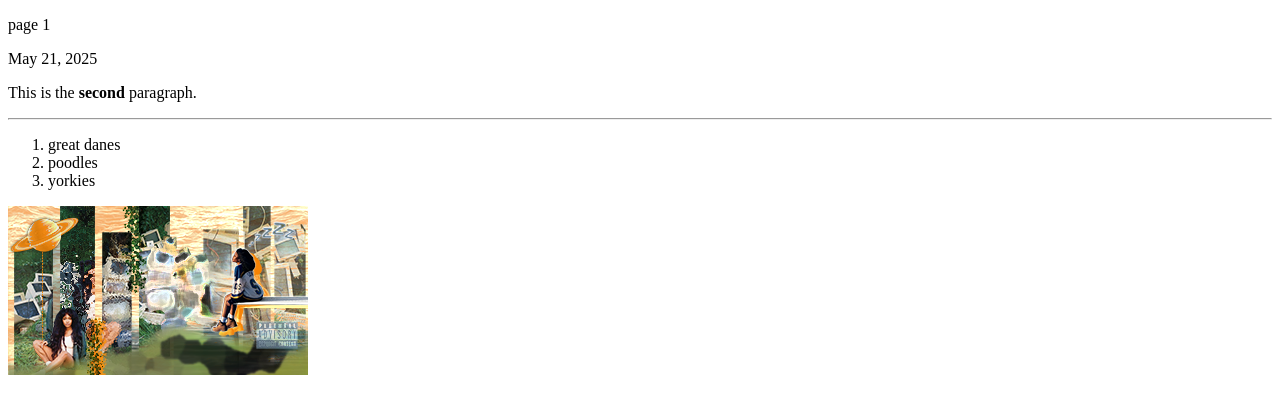
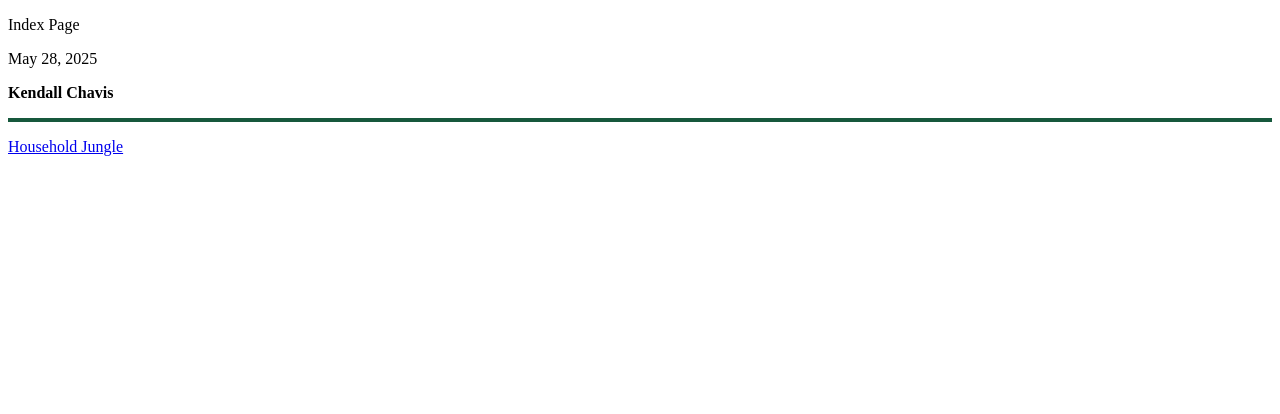
Before and after one commit to kendallnc/kendallnc.github.io, a plain HTML site: page index.html in a window 1280 px wide. Drawn offline with Linux system fonts and the light colour scheme.

Commit message:
Add files via upload

```diff
--- a/index.html
+++ b/index.html
@@ -4,22 +4,25 @@
 
 <head>
     <title>May 21, 2025</title>
+
+    <link rel="stylesheet" type="text/css" href="default.css">
+
+    <link rel="preconnect" href="https://fonts.googleapis.com">
+    <link rel="preconnect" href="https://fonts.gstatic.com" crossorigin>
+    <link href="https://fonts.googleapis.com/css2?family=Bebas+Neue&display=swap" rel="stylesheet">
 </head>
 
 <body>
-    <p>page 1</p>
-    <p>May 21, 2025</p>
-    <p>This is the <b>second</b> paragraph.</p>
+    <p>Index Page</p>
+    <p>May 28, 2025</p>
+    <p> <b>Kendall Chavis</b></p>
 
-    <hr>
+    <hr style="border: 2px solid rgb(22, 88, 60);">
 
-    <ol>
-        <li>great danes</li>
-        <li>poodles</li>
-        <li>yorkies</li>
-    </ol>
+<p>
+    <a href="HouseholdJungle.html">Household Jungle</a>
+</p>
 
-    <img src ="graphics/sza poster.png" alt="SZA poster">
 </body>
 
 
```
